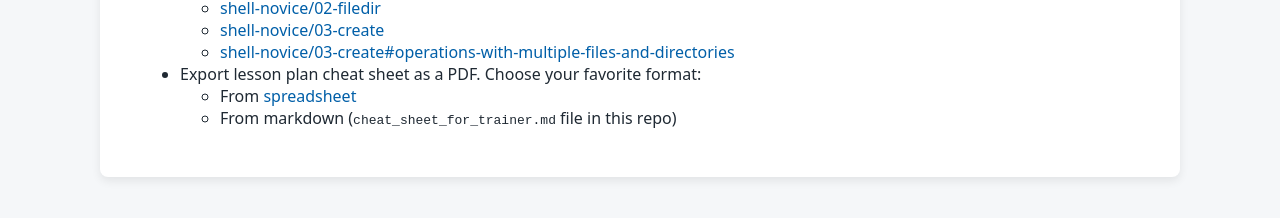
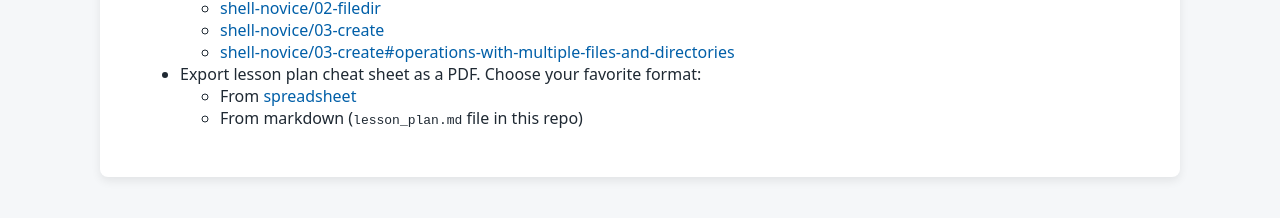
Before and after one commit to tu-delft-library/introduction_to_UNIX_shell, a Jekyll site: the page built from teaching_materials/pre_workshop_checklist.md, in a window 1280 px wide. Shown: the part 381-599 px from the top of the page. Built offline with Jekyll 4.4.1, drawn with Linux system fonts in a browser that asks for light colours; our own code applies the rules of GitHub Pages for plain Markdown files.

Commit message:
Rename lesson plan and update mention in checklist

```diff
--- a/teaching_materials/pre_workshop_checklist.md
+++ b/teaching_materials/pre_workshop_checklist.md
@@ -16,4 +16,4 @@
 
 - Export lesson plan cheat sheet as a PDF. Choose your favorite format:
     - From [spreadsheet](https://tud365.sharepoint.com/:x:/r/sites/ResearchDataServices/Gedeelde%20documenten/Training/Research_Software_Training/lesson_plans/lesson_plan.xlsx?d=we808cfe275964b25a61e1fa97fc31664&csf=1&web=1&e=KMRjO4)
-    - From markdown (`cheat_sheet_for_trainer.md` file in this repo)
+    - From markdown (`lesson_plan.md` file in this repo)
```
Also changed, not shown: teaching_materials/lesson_plan.md (renamed from teaching_materials/cheat_sheet_for_trainer.md).
